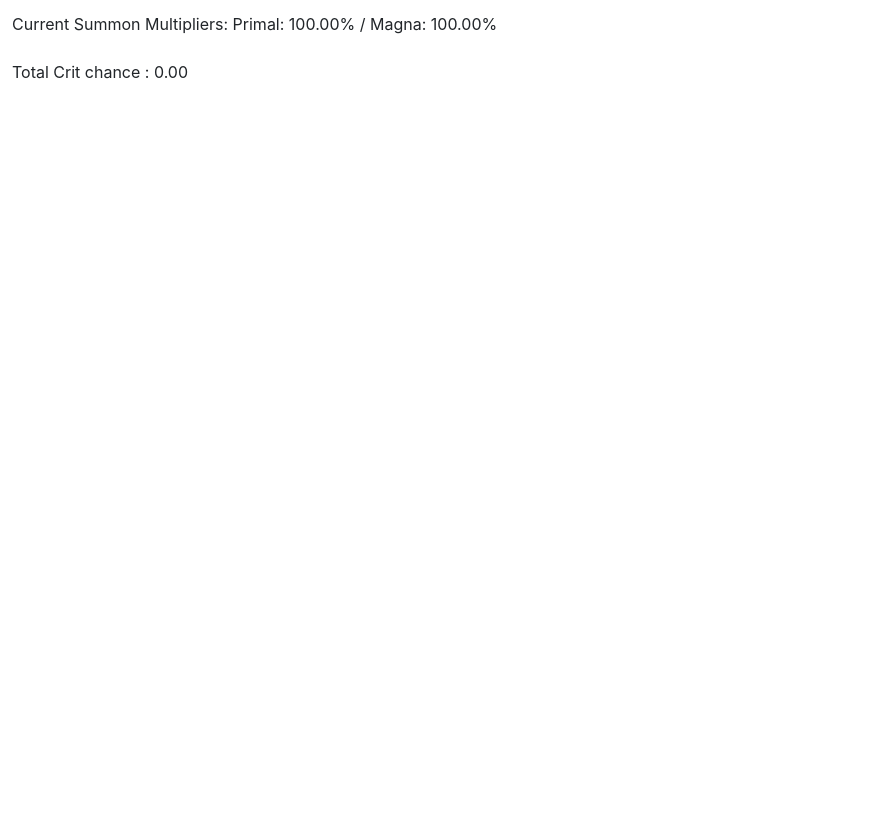
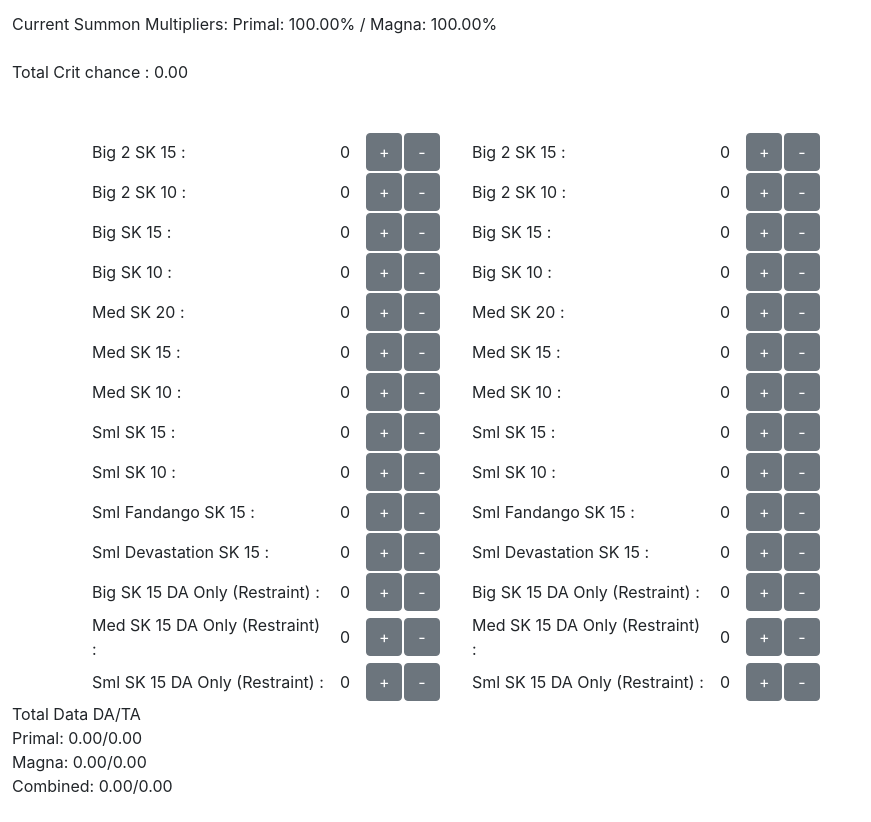
Before and after one commit to PogPoster/gbfcritcalc, a React (Create React App) app: page / in a window 1280 px wide. Shown: the part 620-1442 px from the top of the page, without its empty margins (0-871 px from the left). Before the commit the page ends 800 px from the top, so only its background shows below. Built offline with nearby package versions, Linux system fonts and the light colour scheme.

Commit message:
Readded data calc

```diff
--- a/src/App.js
+++ b/src/App.js
@@ -122,10 +122,16 @@ class App extends React.Component {
       count: 0,
       mValue: 0,
       pValue: 0,
-      other: 20}
+      other: 20},
+      {skillName: "Sephira Tek (Arcarum Only)",
+      count: 0,
+      mValue: 0,
+      pValue: 0,
+      other: 30}
+
     ],
 
-    dataBoosted: [
+    dataPrimal: [
       {skillName: "Big 2 SK 15",
       count: 0,
       da: 9,
@@ -183,7 +189,7 @@ class App extends React.Component {
       da: 3.5,
       ta: 0},
     ],
-    dataUnboosted: [
+    dataMagna: [
       {skillName: "Big 2 SK 15",
       count: 0,
       da: 9,
@@ -339,29 +345,29 @@ class App extends React.Component {
 
 
 
-  // boostedplusClick = (e) => {
-  //   var weaponSkills = this.state.dataBoosted.slice()
-  //   weaponSkills[e].count = weaponSkills[e].count + 1
-  //   this.setState({dataBoosted: weaponSkills})
-  // }
+  boostedplusClick = (e) => {
+    var weaponSkills = this.state.dataPrimal.slice()
+    weaponSkills[e].count = weaponSkills[e].count + 1
+    this.setState({dataBoosted: weaponSkills})
+  }
 
-  // boostedminusClick = (e) => {
-  //   var weaponSkills = this.state.dataBoosted.slice()
-  //   weaponSkills[e].count = Math.max(weaponSkills[e].count - 1, 0)
-  //   this.setState({dataBoosted: weaponSkills})
-  // }
+  boostedminusClick = (e) => {
+    var weaponSkills = this.state.dataPrimal.slice()
+    weaponSkills[e].count = Math.max(weaponSkills[e].count - 1, 0)
+    this.setState({dataBoosted: weaponSkills})
+  }
 
-  // unboostedplusClick = (e) => {
-  //   var weaponSkills = this.state.dataUnboosted.slice()
-  //   weaponSkills[e].count = weaponSkills[e].count + 1
-  //   this.setState({dataUnboosted: weaponSkills})
-  // }
+  unboostedplusClick = (e) => {
+    var weaponSkills = this.state.dataMagna.slice()
+    weaponSkills[e].count = weaponSkills[e].count + 1
+    this.setState({dataMagna: weaponSkills})
+  }
 
-  // unboostedminusClick = (e) => {
-  //   var weaponSkills = this.state.dataUnboosted.slice()
-  //   weaponSkills[e].count = Math.max(weaponSkills[e].count - 1, 0)
-  //   this.setState({dataUnboosted: weaponSkills})
-  // }
+  unboostedminusClick = (e) => {
+    var weaponSkills = this.state.dataMagna.slice()
+    weaponSkills[e].count = Math.max(weaponSkills[e].count - 1, 0)
+    this.setState({dataMagna: weaponSkills})
+  }
 
   handleOnChange = (e) => {
       console.log(JSON.stringify(e.target.value.primal))
@@ -396,11 +402,11 @@ class App extends React.Component {
     )
 
 
-    const dataBoosted = this.state.dataBoosted.map((weapon, index)=>
+    const primalData = this.state.dataPrimal.map((weapon, index)=>
       <WeaponSkill name={weapon.skillName} count={weapon.count} key={"dataBoosted"+index} index={index} click={this.boostedplusClick} minusClick={this.boostedminusClick}></WeaponSkill>
     )
 
-    const dataUnboosted = this.state.dataUnboosted.map((weapon, index)=>
+    const magnaData = this.state.dataMagna.map((weapon, index)=>
       <WeaponSkill name={weapon.skillName} count={weapon.count} key={"dataUnboosted"+index} index={index} click={this.unboostedplusClick} minusClick={this.unboostedminusClick}></WeaponSkill>
     )
 
@@ -414,11 +420,11 @@ class App extends React.Component {
     const baseOtherCrit = this.state.weaponSkillOther.reduce((accumulator, weapon)=> parseFloat(accumulator) + (weapon.count * weapon.other), 0)
 
 
-    // const boostedDa = Math.min(this.state.dataBoosted.reduce((accumulator, weapon)=> parseFloat(accumulator) + (weapon.count * weapon.da), 0) * (this.state.selectedOption), 50)
-    // const boostedTa = Math.min(this.state.dataBoosted.reduce((accumulator, weapon)=> parseFloat(accumulator) + (weapon.count * weapon.ta), 0) * (this.state.selectedOption), 50)
+    const primalDa = Math.min(this.state.dataPrimal.reduce((accumulator, weapon)=> parseFloat(accumulator) + (weapon.count * weapon.da), 0) * (this.state.primalValue), 50)
+    const primalTa = Math.min(this.state.dataPrimal.reduce((accumulator, weapon)=> parseFloat(accumulator) + (weapon.count * weapon.ta), 0) * (this.state.primalValue), 50)
 
-    // const unboostedDa = Math.min(this.state.dataUnboosted.reduce((accumulator, weapon)=> parseFloat(accumulator) + (weapon.count * weapon.da), 0) , 50)
-    // const unboostedTa = Math.min(this.state.dataUnboosted.reduce((accumulator, weapon)=> parseFloat(accumulator) + (weapon.count * weapon.ta), 0) , 50)
+    const magnaDa = Math.min(this.state.dataMagna.reduce((accumulator, weapon)=> parseFloat(accumulator) + (weapon.count * weapon.da), 0) * (this.state.magnaValue) , 50)
+    const magnaTa = Math.min(this.state.dataMagna.reduce((accumulator, weapon)=> parseFloat(accumulator) + (weapon.count * weapon.ta), 0) * (this.state.magnaValue), 50)
 
     return (
       <div className="App" style={{marginLeft:"12px"}}>
@@ -475,24 +481,45 @@ class App extends React.Component {
         <br/>
         <br/>
 		    <br/>
+
+
+        <div class="container">
+          <div class="row">
+            <div class="col-sm">
+              <table>
+                {primalData}
+
+              </table>
+
+            </div>
+            <div class="col-sm">
+              <table>
+              { magnaData}
+
+              </table>
+
+            </div>
+            <div class="col-sm">
+           </div>
+          </div>
+        </div>
+
         {/* Main type Data (Primal data skills if you are primal etc)
         <table>
-          {dataBoosted}
         </table>
 		    <br/>
         Other type Data (this would be the opposite of your summon type, e.g primal data if you are running magna)
         <table>
-          {dataUnboosted}
         </table>
+		    <br/> */}
+        Total Data DA/TA <br/>
+        Primal: {primalDa.toFixed(2)}/{primalTa.toFixed(2)}
+        <br/>
+        Magna: {magnaDa.toFixed(2)}/{magnaTa.toFixed(2)}
 		    <br/>
-        Total Data DA/TA <br/>
-        Main Type: {boostedDa.toFixed(2)}/{boostedTa.toFixed(2)}
-        <br/>
-        Off Type: {unboostedDa.toFixed(2)}/{unboostedTa.toFixed(2)}
+        Combined: {(primalDa + magnaDa).toFixed(2)}/{(primalTa + magnaTa).toFixed(2)}
 		    <br/>
-        Combined: {(boostedDa + unboostedDa).toFixed(2)}/{(boostedTa + unboostedTa).toFixed(2)}
 		    <br/>
-		    <br/> */}
 
 
 
```
